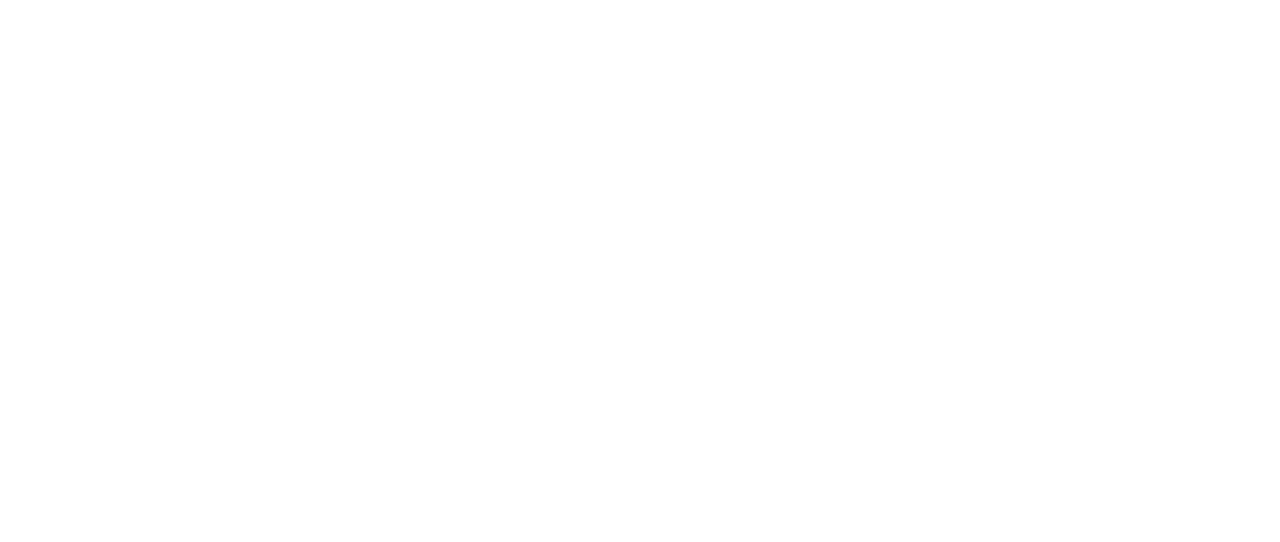
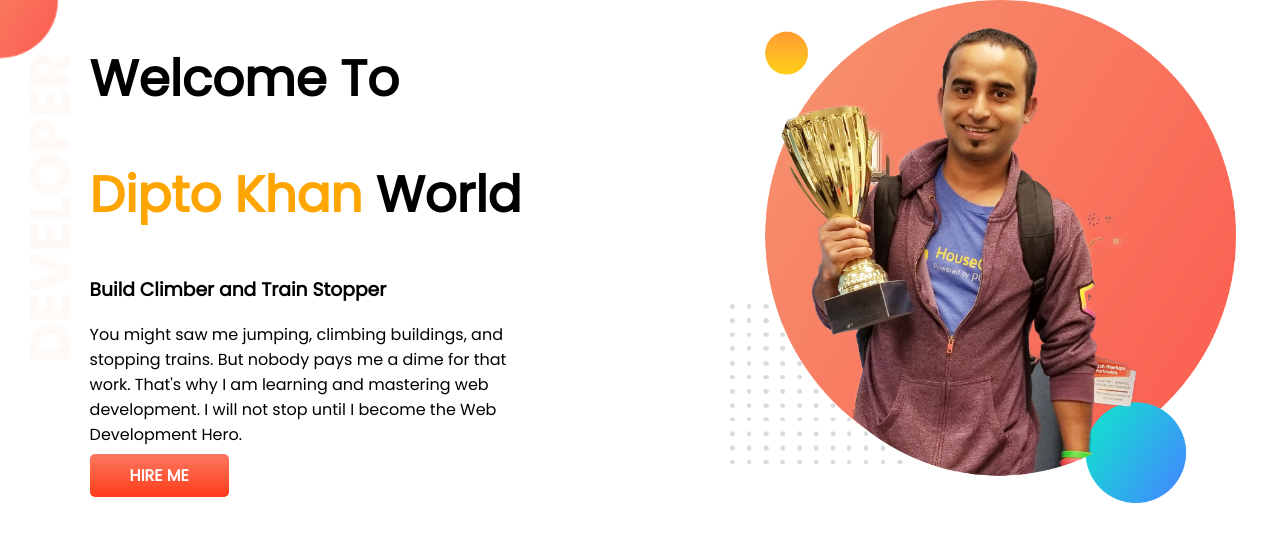
Before and after one commit to Diptooo/My-Porttfolio, a plain HTML site: page index.html in a window 1280 px wide. Drawn offline with Linux system fonts and the light colour scheme.

Commit message:
commit 1

```diff
--- a/index.html
+++ b/index.html
@@ -1,13 +1,36 @@
 <!DOCTYPE html>
 <html lang="en">
+
 <head>
     <meta charset="UTF-8">
     <meta http-equiv="X-UA-Compatible" content="IE=edge">
     <meta name="viewport" content="width=device-width, initial-scale=1.0">
     <title>Dipto Portfolio</title>
+    <link rel="preconnect" href="https://fonts.googleapis.com">
+    <link rel="preconnect" href="https://fonts.gstatic.com" crossorigin>
+    <link href="https://fonts.googleapis.com/css2?family=Poppins&display=swap" rel="stylesheet">
     <link rel="stylesheet" href="style.css">
+    <link rel="shortcut icon" href="images/favicon.png" type="image/x-icon">
 </head>
+
 <body>
+    <section class="background-image">
+        <div class="half-width">
+            <h1>Welcome To</h1>
+            <h1><span class="orange-color">Dipto Khan</span> World</h1>
+            <h3>Build Climber and Train Stopper</h3>
+            <p>You might saw me jumping, climbing buildings, and stopping trains. But nobody pays me a dime for that
+                work.
+                That's why I am learning and mastering web development. I will not stop until I become the Web
+                Development
+                Hero.
+            </p>
+            <a class="hire-me-button" target="_blank" href=" https://www.youtube.com/">HIRE ME</a>
+        </div>
+        <div class="half-width">
+            <img src="images/jhankar.png" alt="">
+        </div>
+    </section>
+</body>
 
-</body>
 </html>
--- a/style.css
+++ b/style.css
@@ -0,0 +1,36 @@
+body{
+    font-family: 'Poppins', sans-serif;
+    margin: 0%;
+}
+h1{
+    font-size: 50px;
+}
+
+.orange-color{
+    color: orange;
+}
+section{
+    display: flex;
+}
+.half-width{
+    width: 50%;
+    padding-left: 7%;
+    padding-right: 7%;
+}
+.half-width img{
+    width: 110%;
+}
+.hire-me-button{
+    text-decoration: none;
+    background-image: linear-gradient(rgb(252, 120, 97),rgb(255, 60, 25));
+
+    padding: 10px 40px;
+    border-radius: 5px;
+    color: white;
+    font-weight: 700;
+
+}
+.background-image{
+    background-image: url(images/top-banner.png);
+    background-repeat: no-repeat;
+}
```
Also changed, not shown: images/dream-bg.png (added), images/exp-bg.png (added), images/favicon.png (added), images/jhankar.png (added), images/jhankar2.png (added), images/my-bg.png (added), images/my-bg2.png (added), images/top-banner.png (added), 7 other files.
